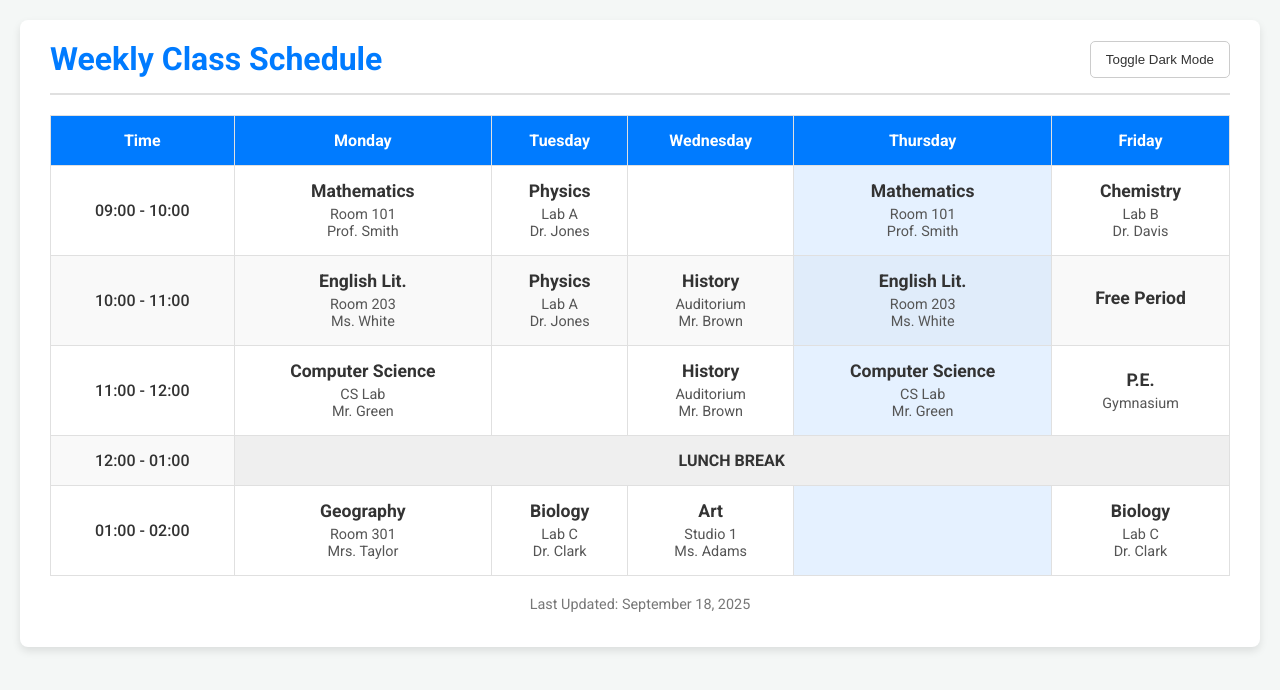
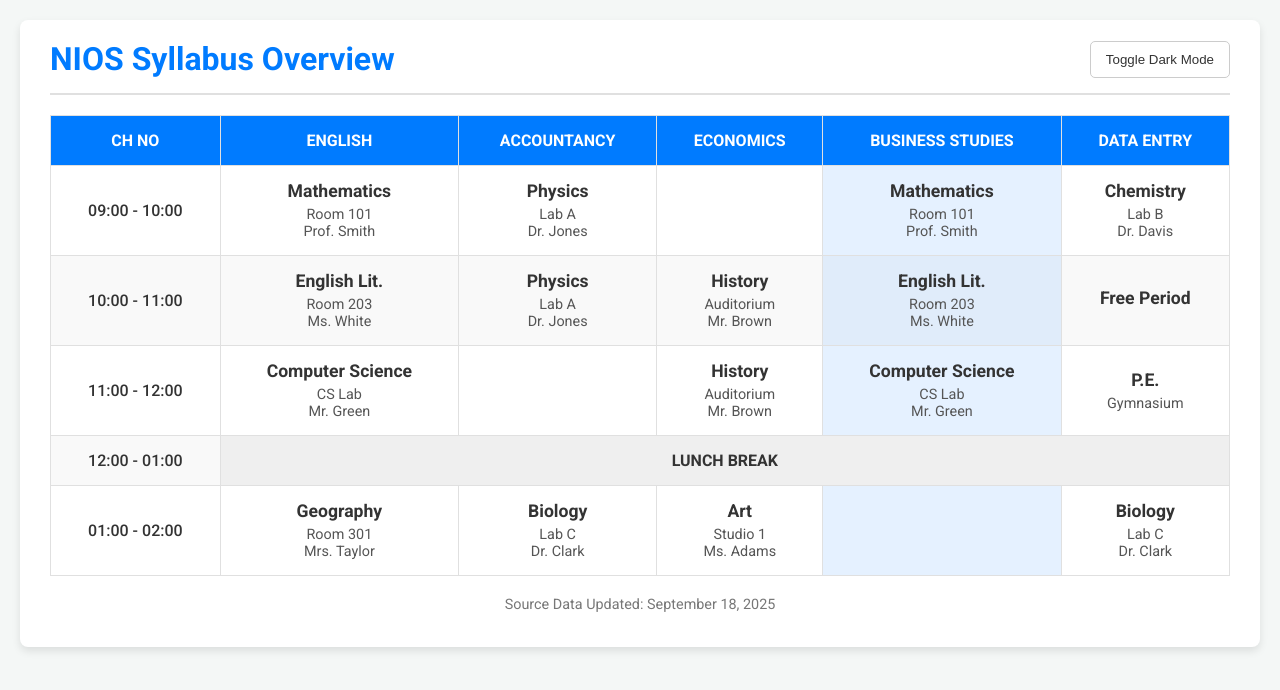
Before and after one commit to tablejacu/tablejacu.github.io, a plain HTML site: page index.html in a window 1280 px wide. Drawn offline with Linux system fonts and the light colour scheme.

Commit message:
Update index.html

```diff
--- a/index.html
+++ b/index.html
@@ -3,7 +3,7 @@
 <head>
     <meta charset="UTF-8">
     <meta name="viewport" content="width=device-width, initial-scale=1.0">
-    <title>My Weekly Timetable</title>
+    <title>NIOS Syllabus Timetable</title>
     <link rel="stylesheet" href="style.css">
     <link href="https://fonts.googleapis.com/css2?family=Roboto:wght@400;500;700&display=swap" rel="stylesheet">
 </head>
@@ -11,7 +11,7 @@
 
     <div class="container">
         <header>
-            <h1>Weekly Class Schedule</h1>
+            <h1>NIOS Syllabus Overview</h1>
             <button id="theme-toggle">Toggle Dark Mode</button>
         </header>
 
@@ -19,12 +19,12 @@
             <table class="timetable">
                 <thead>
                     <tr>
-                        <th>Time</th>
-                        <th>Monday</th>
-                        <th>Tuesday</th>
-                        <th>Wednesday</th>
-                        <th>Thursday</th>
-                        <th>Friday</th>
+                        <th>CH NO</th>
+                        <th>ENGLISH</th>
+                        <th>ACCOUNTANCY</th>
+                        <th>ECONOMICS</th>
+                        <th>BUSINESS STUDIES</th>
+                        <th>DATA ENTRY</th>
                     </tr>
                 </thead>
                 <tbody id="timetable-body">
@@ -33,7 +33,7 @@
         </main>
 
         <footer>
-            <p>Last Updated: <span id="last-updated"></span></p>
+            <p>Source Data Updated: <span id="last-updated"></span></p>
         </footer>
     </div>
 
```
